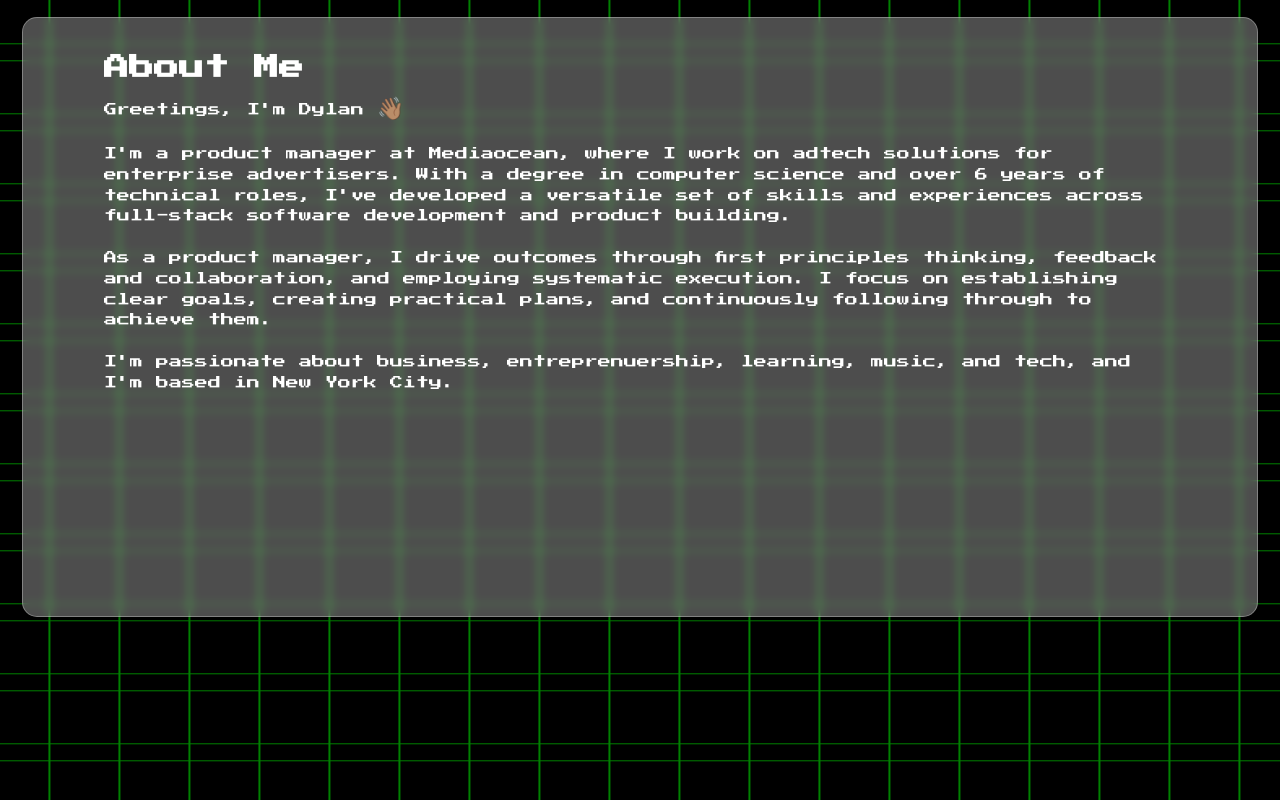
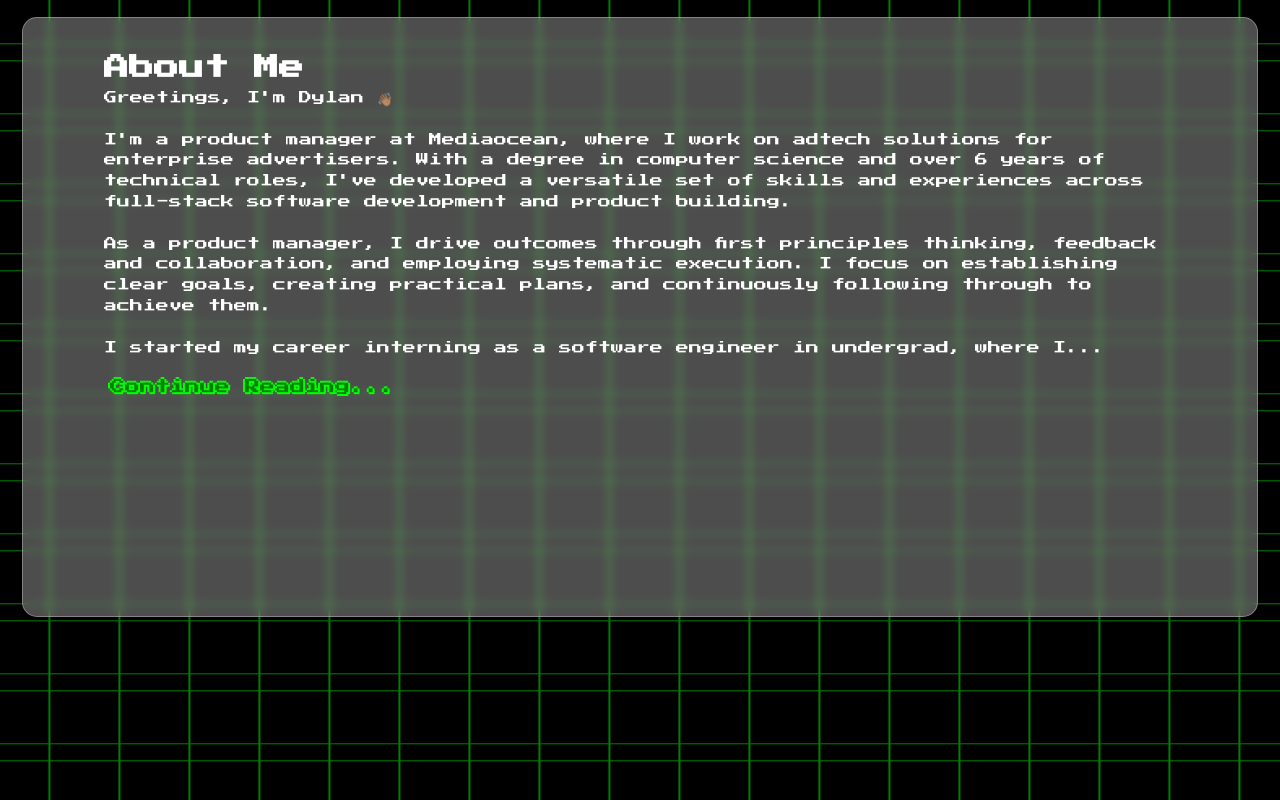
Before and after one commit to dylan-authentic/personal-web-portfolio, a Next.js app: page /about in a window 1280 px wide. Built offline with nearby package versions, Linux system fonts and the light colour scheme.

Commit message:
added continue reading button to about me page. edited text. maybe some other link changes to project page.

```diff
--- a/components/projectItem/index.tsx
+++ b/components/projectItem/index.tsx
@@ -15,8 +15,8 @@ export default function ProjectItem(props: ProjectItemProps) {
                 <p>{props.description}</p>
             </ProjectItemTop>
             <ProjectItemBottom>
-                {props.link ? <a target='_blank' href={props.link}>🔗 Link</a> : <a target='_blank' href='#'>🔗 (No Link Available)</a>}
-                {props.github ? <a target='_blank' href={props.github}>⌨️ Github</a> : ''}
+                {props.link ? <a target='_blank' href={props.link}>🔗 View Project</a> : <></>}
+                {props.github ? <a target='_blank' href={props.github}>⌨️ View Github</a> : ''}
             </ProjectItemBottom>
         </ProjectItemWrapper>
     )
--- a/pages/about.tsx
+++ b/pages/about.tsx
@@ -2,7 +2,7 @@ import { useEffect, useState, useRef } from 'react';
 import Head from 'next/head';
 import { useRouter } from 'next/router';
 import Layout, { siteTitle } from '../components/layout/layout';
-import { ContentWrapper, GlassCardContainer, GlassCardDark, TickerContainer, TickerLine, TickerText, ControllerContainer, ControllerButton, ControllerButtonTwo, OffscreenDiv, TickerLineTwo } from '../styles/about.styles';
+import { ContentWrapper, GlassCardContainer, GlassCardDark, TickerContainer, TickerLine, TickerText, ControllerContainer, ControllerButton, ControllerButtonTwo, OffscreenDiv, TickerLineTwo, ExpandCollapseButton } from '../styles/about.styles';
 
 const textArray = ["Product Management", "Software Development", "Business Development", "Custom Websites", "Consulting"];
 const repeatedText = textArray.concat(textArray).concat(textArray).concat(textArray).concat(textArray);
@@ -12,38 +12,47 @@ export default function AboutMe() {
     const router = useRouter();
     const showNavbarParam = router.query.nav=== '1' ? true: false;
 
-    const [textWidth, setTextWidth] = useState(0);
-    const measureRef = useRef(null);
+    const [isExpanded, setIsExpanded] = useState(false);
 
-    const [repetitions, setRepetitions] = useState(0);
+    const handleSetIsExpanded = () => {
+        setIsExpanded(!isExpanded);
+    }
 
-    useEffect(() => {
-        if (measureRef.current) {
-            setTextWidth(measureRef.current.offsetWidth);
-        }
-    }, []);
+    const expandedText = `, where I built a strong technical foundation. Post-graduation, I worked as a web & database administrator at the New York County Lawyers Association, where I honed my Data Analysis and SQL database management expertise. After this role, I pursued my first stint of entreprenuership in self-employment, and I began providing contract technology services to businesses. During this time, I gained valuable business experience and developed and launched successful software projects, including full-stack web applications, automation scripts, and app briefs for clients. During this experience of working with clients, I grew a liking for not only working on technical problems, but also identifying business and customer-specific problems that could be solved using technology. This led me to pursue product management full-time.{<br/>} {<br/>}I'm passionate about business, entreprenuership, music, tech, and learning new things, and I'm based in New York City.{<br/>} {<br/>}`;
+    const collapsedText = `...${<button onClick={handleSetIsExpanded}>Expand Text</button>}`
 
-    useEffect(() => {
-        if (textWidth > 0) {
-            const screenWidth = window.innerWidth;
-            const neededRepetitions = Math.ceil(screenWidth / textWidth);
-            setRepetitions(neededRepetitions * 3); // Adjust the multiplier as needed
-        }
-    }, [textWidth]);
+    // const [textWidth, setTextWidth] = useState(0);
+    // const measureRef = useRef(null);
 
-    useEffect(() => {
-        const handleResize = () => {
-            if (textWidth > 0) {
-                const newScreenWidth = window.innerWidth;
-                const newRepetitions = Math.ceil(newScreenWidth / textWidth);
-                setRepetitions(newRepetitions * 3); // Adjust the multiplier as needed
-            }
-        };
+    // const [repetitions, setRepetitions] = useState(0);
 
-        window.addEventListener('resize', handleResize);
+    // useEffect(() => {
+    //     if (measureRef.current) {
+    //         setTextWidth(measureRef.current.offsetWidth);
+    //     }
+    // }, []);
 
-        return () => window.removeEventListener('resize', handleResize);
-    }, [textWidth]);
+    // useEffect(() => {
+    //     if (textWidth > 0) {
+    //         const screenWidth = window.innerWidth;
+    //         const neededRepetitions = Math.ceil(screenWidth / textWidth);
+    //         setRepetitions(neededRepetitions * 3); // Adjust the multiplier as needed
+    //     }
+    // }, [textWidth]);
+
+    // useEffect(() => {
+    //     const handleResize = () => {
+    //         if (textWidth > 0) {
+    //             const newScreenWidth = window.innerWidth;
+    //             const newRepetitions = Math.ceil(newScreenWidth / textWidth);
+    //             setRepetitions(newRepetitions * 3); // Adjust the multiplier as needed
+    //         }
+    //     };
+
+    //     window.addEventListener('resize', handleResize);
+
+    //     return () => window.removeEventListener('resize', handleResize);
+    // }, [textWidth]);
 
     const handleBackClick =() => {
         router.push('/')
@@ -59,40 +68,23 @@ export default function AboutMe() {
             </Head>
             <GlassCardContainer>
                 <GlassCardDark>
-                        {/* <div className="container">
-                            <LinkWrapper>
-                                <a href="https://drive.google.com/file/d/1KVTY2TKNP7KY1gK4dTXbm-AIX0HL2br5/view?usp=sharing" target='_blank'>⚙️ Resume</a>
-                                <a href="https://www.linkedin.com/in/dylan-terrell/" target='_blank'>🤝 LinkedIn</a>
-                                <a href="https://github.com/dylan-authentic" target='_blank'>💻 Github</a>
-                                <a href="https://dylanauthentic.medium.com/" target='_blank'>✒️ Medium</a>
-                            </LinkWrapper>
-                        </div> */}
                     <ContentWrapper>
                         <h1>About Me</h1>
-                            {/* <OffscreenDiv ref={measureRef}>
-                                {repeatedText.join(' ')}
-                            </OffscreenDiv>
-                            <TickerContainer>
-                                <TickerLine direction="left">
-                                    {Array.from({ length: 20 }).map((_, index) => (
-                                        repeatedText.map((text, textIndex) => (
-                                            <TickerText key={`left-${index}-${textIndex}`}>{text}</TickerText>
-                                        ))
-                                    ))}
-                                </TickerLine> */}
-                                {/* <TickerLineTwo direction="right">
-                                    {Array.from({ length: 1 }).map((_, index) => (
-                                        repeatedTextTwo.map((text, textIndex) => (
-                                            <TickerText key={`right-${index}-${textIndex}`}>{text}</TickerText>
-                                        ))
-                                    ))}
-                                </TickerLineTwo> */}
-                            {/* </TickerContainer> */}
-                            <p>Greetings, I'm Dylan <span style={{fontSize: '22px'}}>👋🏽</span>{<br/>} {<br/>}I'm a product manager at Mediaocean, where I work on adtech solutions for enterprise advertisers. With a degree in computer science and over 6 years of technical roles, I've developed a versatile set of skills and experiences across full-stack software development and product building.{<br/>} {<br/>}As a product manager, I drive outcomes through first principles thinking, feedback and collaboration, and employing systematic execution. I focus on establishing clear goals, creating practical plans, and continuously following through to achieve them.{<br/>} {<br/>}I'm passionate about business, entreprenuership, learning, music, and tech, and I'm based in New York City.{<br/>} {<br/>} </p>
-                            {/* <ControllerContainer>
-                                <ControllerButtonTwo onClick={handleNextClick}>Projects + Ventures &gt;</ControllerButtonTwo>
-                            </ControllerContainer> */}
-                            {/* {!showNavbarParam && (<BackButton onClick={handleBackClick}>&lt; Back to start</BackButton>)} */}
+                        <p>
+                Greetings, I'm Dylan 👋🏽<br /><br />
+                I'm a product manager at Mediaocean, where I work on adtech solutions for enterprise advertisers. With a degree in computer science and over 6 years of technical roles, I've developed a versatile set of skills and experiences across full-stack software development and product building.<br /><br />
+                As a product manager, I drive outcomes through first principles thinking, feedback and collaboration, and employing systematic execution. I focus on establishing clear goals, creating practical plans, and continuously following through to achieve them.<br /><br />
+                I started my career interning as a software engineer in undergrad{isExpanded ? ', where I ' : ', where I...'}
+                 {isExpanded && (
+                    <>
+                        built a strong technical foundation. Post-graduation, I worked as a web & database administrator at the New York County Lawyers Association, where I honed my Data Analysis and SQL database management expertise. After this role, I pursued my first stint of entrepreneurship in self-employment, and began providing contract technology services to businesses. During this time, I gained valuable business experience and developed and launched successful software projects, including full-stack web applications, automation scripts, and app briefs for clients. During this experience of working with clients, I grew a liking for not only working on technical problems, but also identifying business and customer-specific problems that could be solved using technology. This led me to pursue product management full-time.<br /><br />
+                        I'm passionate about business, entrepreneurship, music, tech, and learning new things, and I'm based in New York City.<br /><br />
+                    </>
+                )}
+            </p>
+            <ExpandCollapseButton onClick={handleSetIsExpanded}>
+                {isExpanded ? 'Collapse' : 'Continue Reading...'}
+            </ExpandCollapseButton>
                     </ContentWrapper>
                 </GlassCardDark>
             </GlassCardContainer>
@@ -103,5 +95,5 @@ export default function AboutMe() {
                 </ControllerContainer>
             )}
         </Layout>
-    )
+    );
 }
--- a/pages/projects.tsx
+++ b/pages/projects.tsx
@@ -35,7 +35,6 @@ export default function Projects() {
                     <ProjectItem
                         title='&gt; Automated Data Entry'
                         description='A Node.js script that uses an open-source headless browser to automate browser actions'
-                        link='https://dylanauthentic.medium.com/how-i-created-a-51-cost-savings-for-my-client-using-simple-browser-automation-fb12052a8ae6'
                         github='https://github.com/dylan-authentic/data-entry-automation' />
                     <ProjectItem
                         title='&gt; My NBA Teams'
@@ -50,7 +49,7 @@ export default function Projects() {
                    <ProjectItem
                         title='&gt; Dylan-Dot-Engineering'
                         description='This website - Built using TypeScript, Next.js, and Styled Components'
-                        link='https://dylan.cafe'
+                        link='https://dylan.engineering'
                         github='https://github.com/dylan-authentic/dylan-dot-cafe' />
                     <ProjectItem
                         title='&gt; Daily Push Up-Streams'
--- a/styles/about.styles.ts
+++ b/styles/about.styles.ts
@@ -261,3 +261,30 @@ export const OffscreenDiv = styled.div`
   visibility: hidden; // Make sure it's not visible
   white-space: nowrap; // Prevent line breaks
 `;
+
+export const ExpandCollapseButton = styled.button`
+  background-color: transparent; // Assuming a transparent background
+  color: green; // Green text color
+  font-family: 'PressStart2P', sans-serif; // Retro font
+  font-size: 15px; // Adjust size as needed
+  cursor: pointer;
+  border: none; // No border for a text-like button
+  margin-top: 20px; // Spacing from the content above
+  text-shadow:
+    2px 0 0 #00ff00, // Right
+    -2px 0 0 #00ff00, // Left
+    0 2px 0 #00ff00, // Down
+    0 -2px 0 #00ff00, // Up
+    2px 2px 0 #00ff00; // Diagonal down right
+
+  &:hover {
+    color: white; // white on hover
+  }
+
+  @media ${device.mobileS} {
+    font-size: 11px;
+  }
+  @media ${device.tablet} {
+    font-size: 15px;
+  }
+`;
```
Lines whose indentation alone changed are shown as unchanged.
